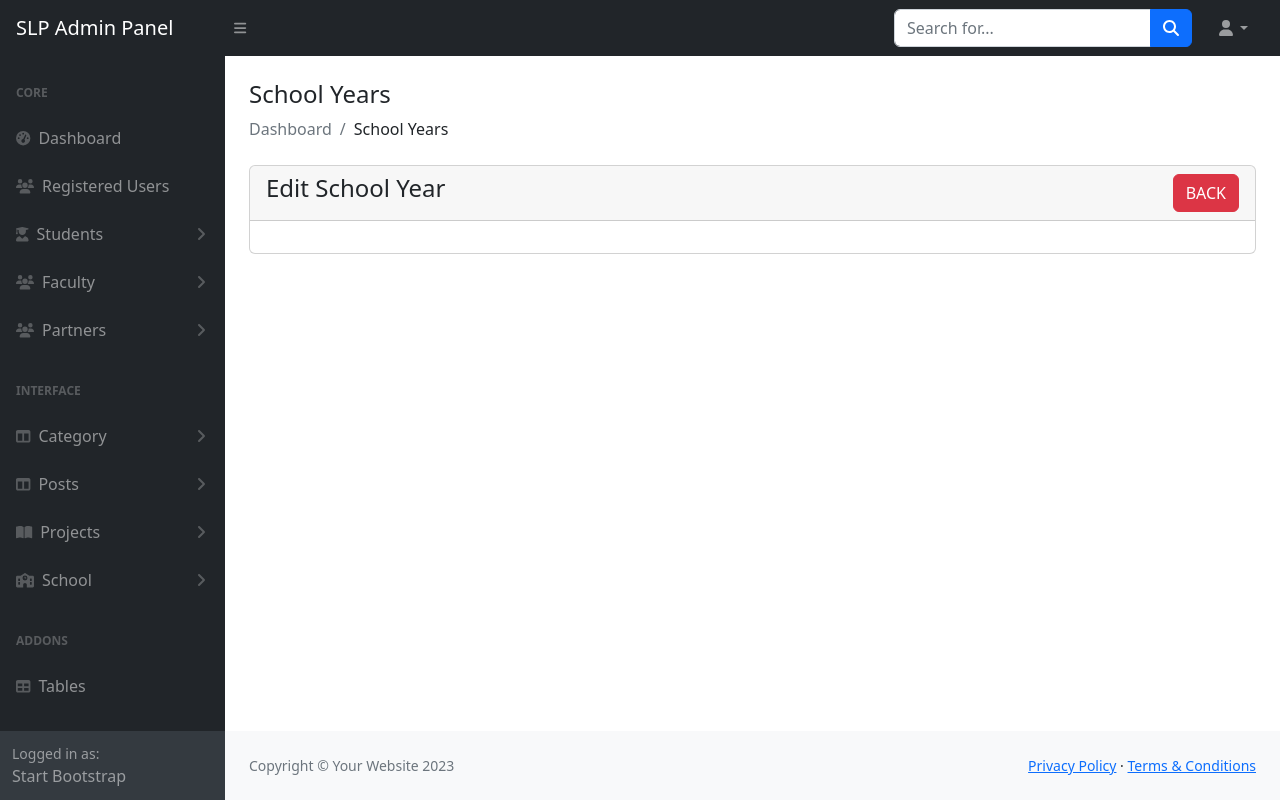
After one commit to VinniAgawinUba/SLP, a PHP site: page /admin/school_year-edit.php in a window 1280 px wide. The commit adds this page. Run offline with PHP 8.4, Linux system fonts and the light colour scheme; the visitor is signed in with stand-in values (Sample User, id 1); some libraries are stand-ins or nearby versions.

Commit message:
Added School Years
-No delete Functionality Yet

```diff
--- a/admin/includes/sidebar.php
+++ b/admin/includes/sidebar.php
@@ -100,26 +100,32 @@
                             </a>
                             <div class="collapse" id="collapseColleges" aria-labelledby="headingTwo" data-bs-parent="#sidenavAccordion">
                                 <nav class="sb-sidenav-menu-nested nav accordion" id="sidenavAccordionPages">
-                                    <a class="nav-link collapsed" href="#" data-bs-toggle="collapse" data-bs-target="#pagesCollapseAuth" aria-expanded="false" aria-controls="pagesCollapseAuth">
+                                    <a class="nav-link collapsed" href="#" data-bs-toggle="collapse" data-bs-target="#pagesCollapseColleges" aria-expanded="false" aria-controls="pagesCollapseColleges">
                                         Colleges
                                         <div class="sb-sidenav-collapse-arrow"><i class="fas fa-angle-down"></i></div>
                                     </a>
-                                    <div class="collapse" id="pagesCollapseAuth" aria-labelledby="headingOne" data-bs-parent="#sidenavAccordionPages">
+                                    <div class="collapse" id="pagesCollapseColleges" aria-labelledby="headingOne" data-bs-parent="#sidenavAccordionPages">
                                         <nav class="sb-sidenav-menu-nested nav">
                                             <a class="nav-link" href="college-add.php">Add Colleges</a>
                                             <a class="nav-link" href="college-view.php">View Colleges</a>
                                         </nav>
                                     </div>
-                                    <a class="nav-link collapsed" href="#" data-bs-toggle="collapse" data-bs-target="#pagesCollapseError" aria-expanded="false" aria-controls="pagesCollapseError">
+
+                                    <a class="nav-link collapsed" href="#" data-bs-toggle="collapse" data-bs-target="#pagesCollapseDepartments" aria-expanded="false" aria-controls="pagesCollapseDepartments">
                                         Departments
                                         <div class="sb-sidenav-collapse-arrow"><i class="fas fa-angle-down"></i></div>
                                     </a>
-                                    <div class="collapse" id="pagesCollapseError" aria-labelledby="headingOne" data-bs-parent="#sidenavAccordionPages">
+                                    <div class="collapse" id="pagesCollapseDepartments" aria-labelledby="headingOne" data-bs-parent="#sidenavAccordionPages">
                                         <nav class="sb-sidenav-menu-nested nav">
                                             <a class="nav-link" href="department-add.php">Add Departments</a>
                                             <a class="nav-link" href="department-view.php">View Departments</a>
                                         </nav>
                                     </div>
+
+                                    <a class="nav-link" href="school_year-view.php">
+                                        <div class="sb-nav-link-icon"><i class="fas fa-calendar"></i></div>
+                                        School Years
+                                    </a>
                                 </nav>
                             </div>
                             <div class="sb-sidenav-menu-heading">Addons</div>
--- /dev/null
+++ b/admin/school_year-edit.php
@@ -0,0 +1,77 @@
+<?php
+include('authentication.php');
+include('includes/header.php');
+?>
+
+
+<div class="container-fluid px-4">
+        <h4 class="mt-4">School Years</h4>
+            <ol class="breadcrumb mb-4">
+                <li class="breadcrumb-item active">Dashboard</li>
+                <li class="breadcrumb-item">School Years</li>
+            </ol>
+            <div class="row">
+
+            <div class="col-md-12">
+                <div class="card">
+                    <div class="card-header">
+                        <h4>Edit School Year
+                        <a href="school_year-view.php" class="btn btn-danger float-end">BACK</a>
+                        </h4>
+                    </div>
+                    <div class="card-body">
+
+                    <?php
+                    //Checks if the id is set in the URL
+                    if(isset($_GET['id']))
+                    {
+                        $sy_id = $_GET['id'];
+                        $sys = "SELECT * FROM school_year WHERE id = '$sy_id'";
+                        $sys_run = mysqli_query($con, $sys);
+
+                        if(mysqli_num_rows($sys_run) > 0)
+                        {
+                            foreach($sys_run as $sy)
+                            {
+                            ?>
+
+
+
+                        <form action="code.php" method="POST">
+                            <input type="hidden" name="id" value="<?= $sy['id'];?>">
+                            <div class="row">
+                                <div class="col-md-6 mb-3">
+                                    <label for="">School Year</label>
+                                    <input type="text" name="school_year" class="form-control" value="<?= $user['school_year'];?>">
+                                </div>
+
+                                <div class="col-md-12 mb-3">
+                                    <button type="submit" name = "update_school_year" class="btn btn-primary">Update School Year</button>
+
+                            </div>
+
+                        </form>
+                        <?php
+                            }
+                        }
+                        else
+                        {
+                            ?>
+                            <h4>No Records Found</h4>
+                            <?php
+
+                        }
+                    }
+
+                    ?>
+
+
+                    </div>
+                </div>
+            </div>
+        </div>
+</div>
+<?php
+include('includes/footer.php');
+include('includes/scripts.php');
+?>
```
Also changed, not shown: admin/code.php (+47 -0 lines), admin/school_year-add.php (added, +46 -0 lines), admin/school_year-view.php (added, +76 -0 lines).
